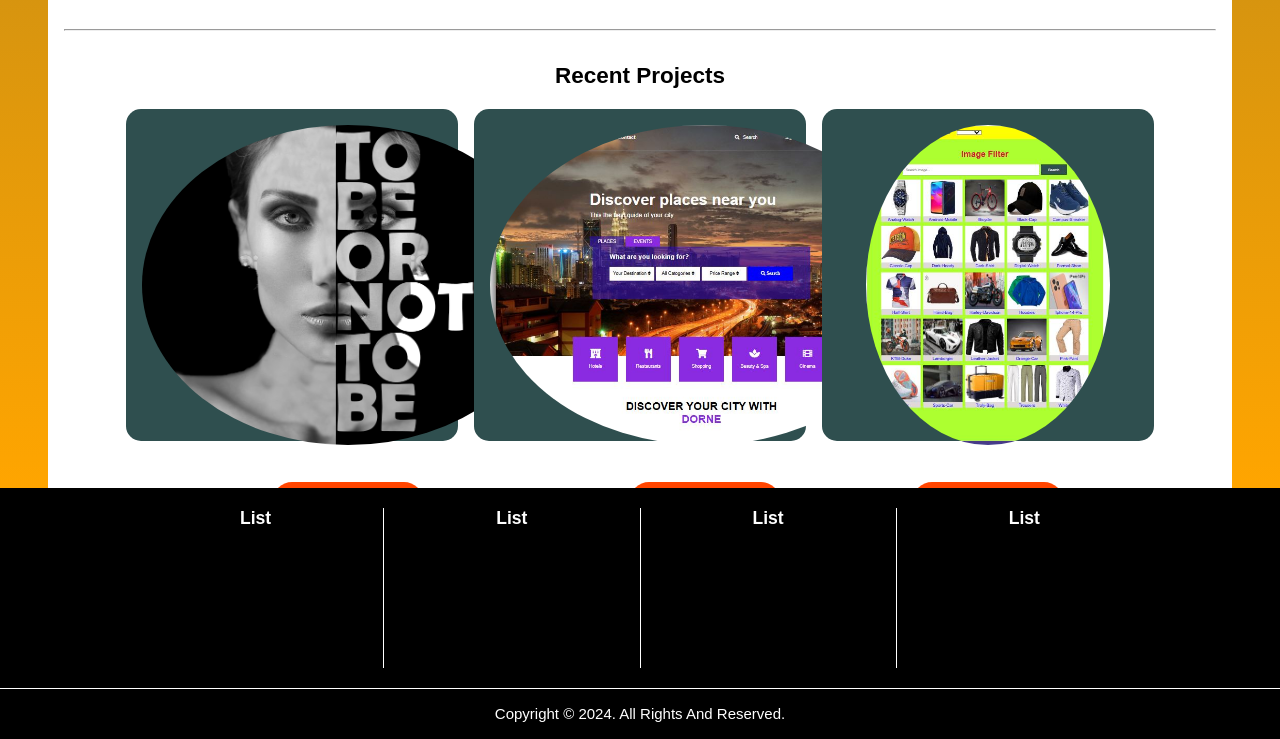
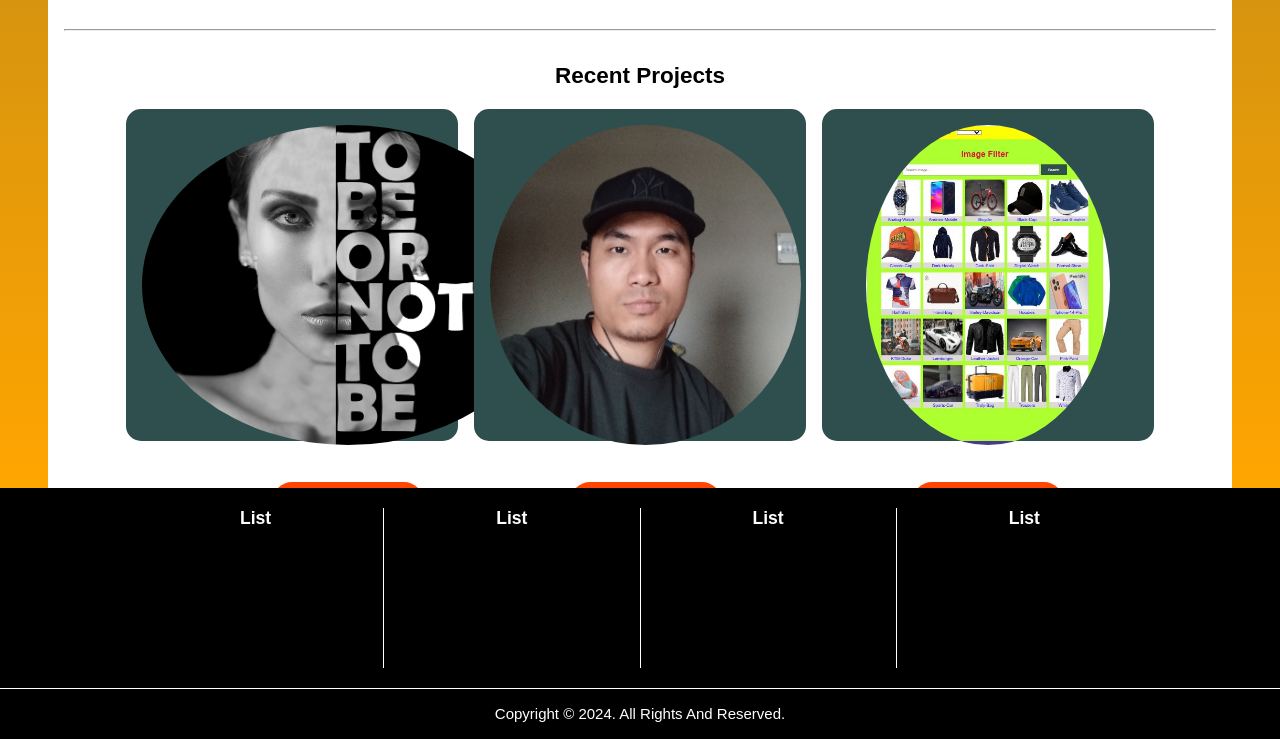
Before and after one commit to Mike0278/portfolio, a plain HTML site: page index.html in a window 1280 px wide. Shown: the part 2059-2798 px from the top of the page. Drawn offline with Linux system fonts and the light colour scheme.

Commit message:
Update index.html

```diff
--- a/index.html
+++ b/index.html
@@ -193,7 +193,7 @@
                         <button><a href="#">Visit</a></button>
                     </li>
                     <li>
-                        <img src="/image/travels.jpg" class="image">
+                        <img src="/image/profile.jpg" class="image">
                         <caption>E-com Site</caption>
                         <button><a href="#">Visit</a></button>
                     </li>
```
